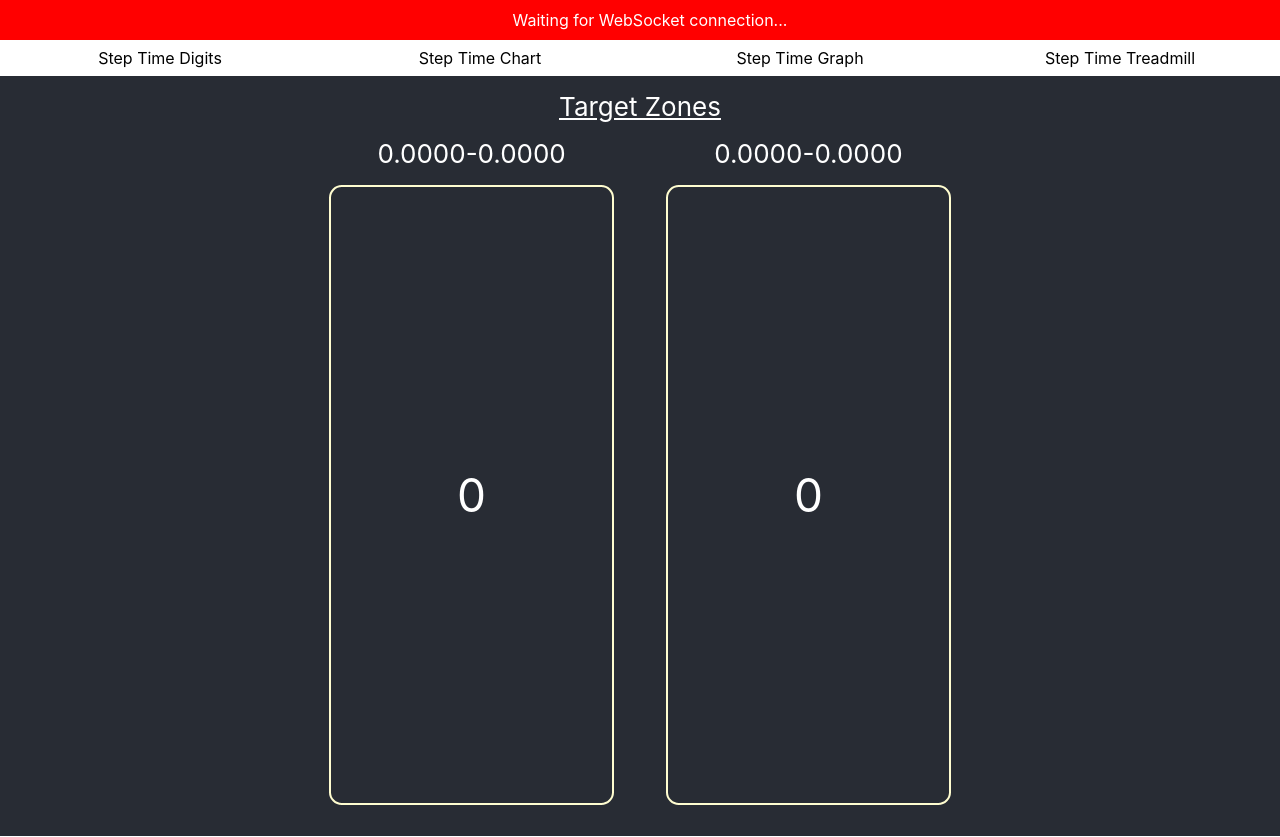
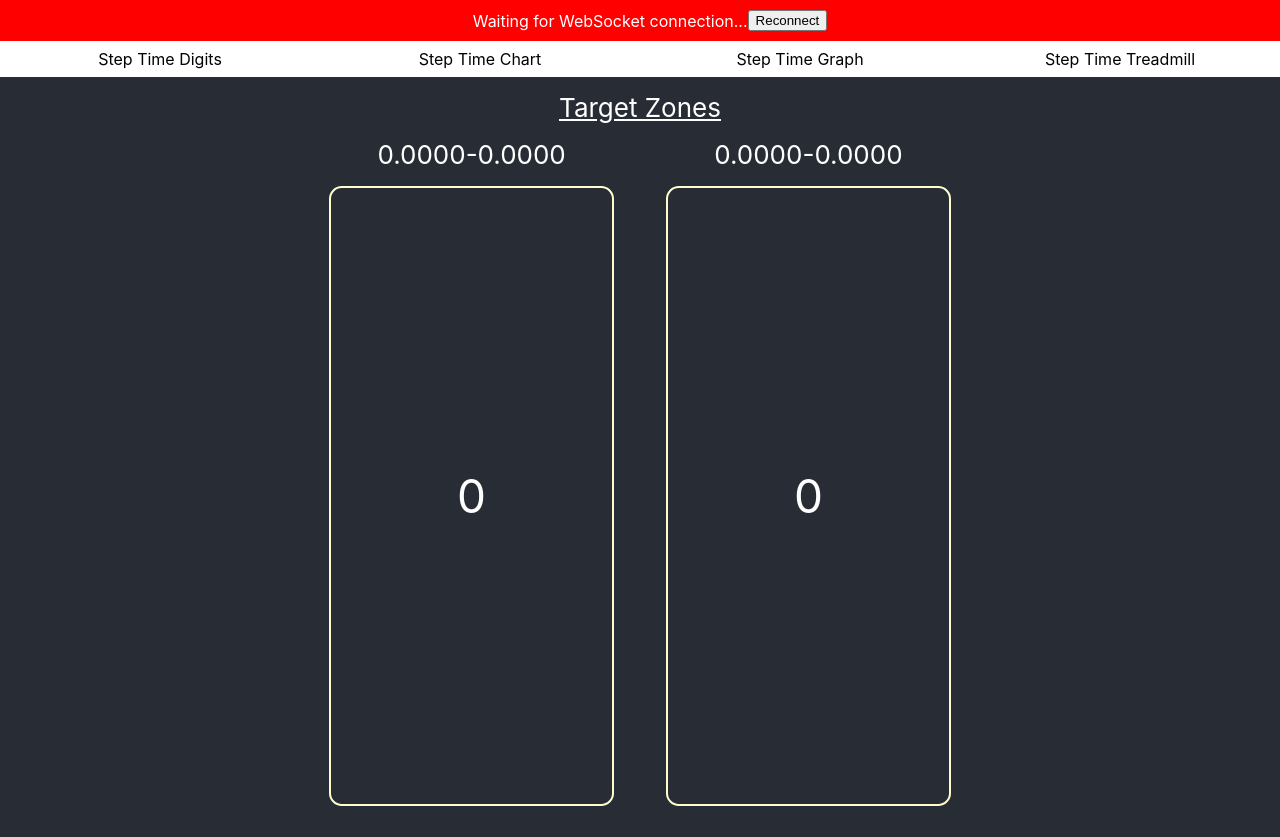
Before and after one commit to oss-slu/Step_Time_Biofeedback, a React (Create React App) app in the folder frontend/: page / in a window 1280 px wide. Built offline with nearby package versions, Linux system fonts and the light colour scheme; no server answers.

Commit message:
adding the button

```diff
--- a/frontend/src/App.js
+++ b/frontend/src/App.js
@@ -109,6 +109,7 @@ return (
         {isWebSocketConnected
           ? "Connection established"
           : webSocketError || "Waiting for WebSocket connection..."}
+        {!isWebSocketConnected && <button>Reconnect</button>}
       </div>
 
       {/* Page Content */}
```
